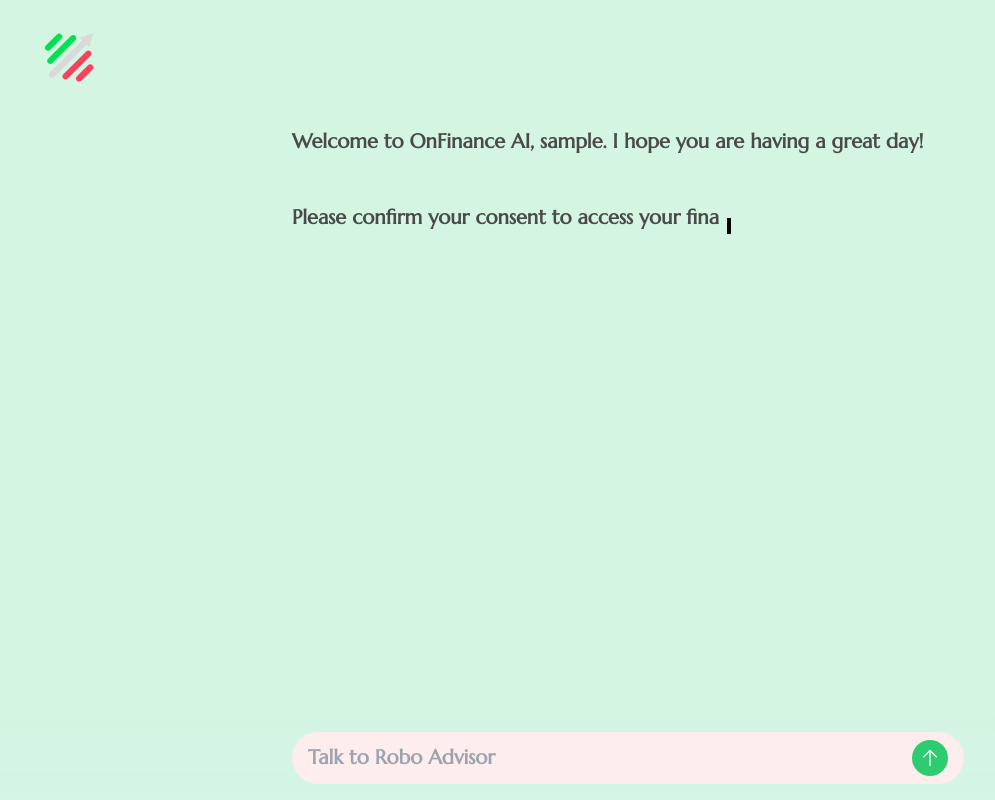
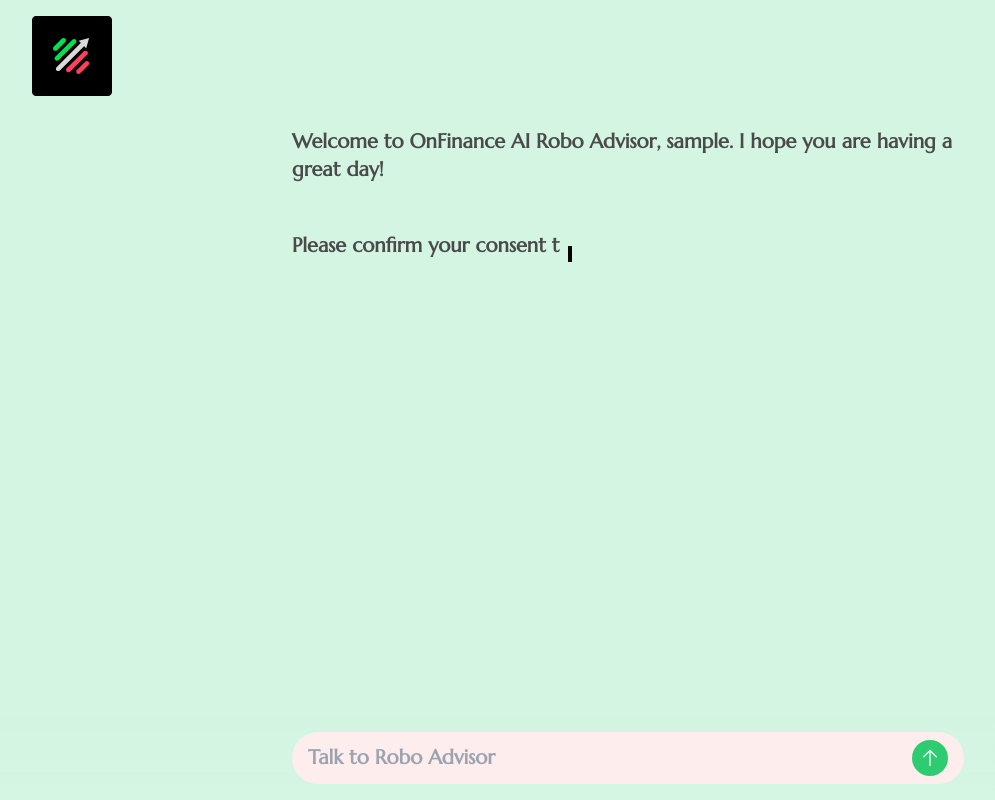
Before and after one commit to ankush170/idfc-copilot, a Next.js app: page /chat in a window 1280 px wide. Shown: the whole page, without its empty margins (12-1007 px from the left). Built offline with nearby package versions, Linux system fonts and the light colour scheme; sample sign-in values are in the browser's storage.

Commit message:
changes
Signed-off-by: ankush170 <f20191095@goa.bits-pilani.ac.in>

```diff
--- a/src/app/chat/page.tsx
+++ b/src/app/chat/page.tsx
@@ -18,7 +18,7 @@ export default function ChatPage() {
   return (
     <main className="relative flex justify-center items-center h-screen bg-[color:var(--mobile-bg-color)]">
       <img
-        src="/logo_without_bg.svg"
+        src="/onfilogo.svg"
         alt="OnFinance Logo"
         className="absolute top-4 left-1 w-[10rem] h-20 z-20"
       />
--- a/src/components/Chat/ChatWindow.tsx
+++ b/src/components/Chat/ChatWindow.tsx
@@ -78,7 +78,7 @@ const ChatWindow: React.FC = () => {
     if (storedName) {
       setUserName(storedName);
       setMessageQueue([
-        { sender: 'bot', content: `Welcome to OnFinance AI, ${storedName}. I hope you are having a great day!`, type: 'text' },
+        { sender: 'bot', content: `Welcome to OnFinance AI Robo Advisor, ${storedName}. I hope you are having a great day!`, type: 'text' },
         { sender: 'bot', content: 'Please confirm your consent to access your financial data in order to proceed:', type: 'text' },
         {
           sender: 'bot',
```
